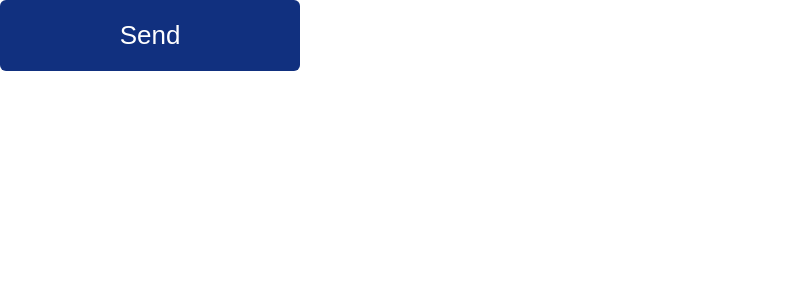
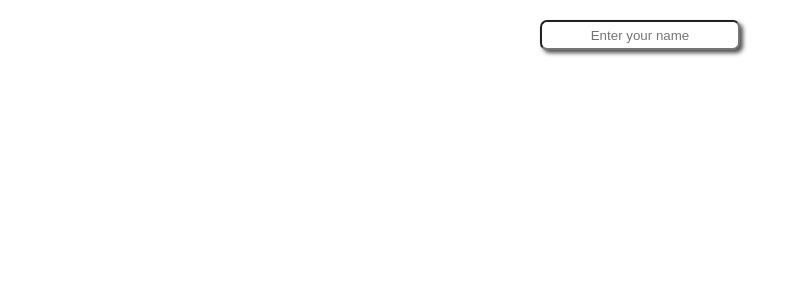
Before and after one commit to Artur-FE/react_ts, a React (Vite) app: page / in a window 1280 px wide. Shown: the top 300 px of the page, without its empty margins (0-809 px from the left). Built offline with nearby package versions, Linux system fonts and the light colour scheme.

Commit message:
homework06

```diff
--- a/src/App.tsx
+++ b/src/App.tsx
@@ -1,12 +1,15 @@
 /* eslint-disable @typescript-eslint/no-unused-vars */
-import Lesson06 from "./lessons/Lesson06/Lesson06";
+// import Lesson06 from "./lessons/Lesson06/Lesson06";
 // import Task6 from "./lessons/Lesson06/Lesson06";
+
+import Homework06 from "./homeworks/Homework06";
 
 function App() {
 
   return (
     <>
-      <Lesson06/>
+      {/* <Lesson06/> */}
+      <Homework06 />
     </>
   )
 }
--- /dev/null
+++ b/src/components/Input/Input.tsx
@@ -0,0 +1,7 @@
+/* eslint-disable @typescript-eslint/no-unused-vars */
+import './styles.css'
+function Input() {
+    return <input className="input-name" name="user_name" placeholder="Enter your name" />
+}
+
+export default Input;
--- /dev/null
+++ b/src/components/Input/styles.css
@@ -0,0 +1,15 @@
+.input-name {
+    width: 200px;
+    height: 30px;
+    margin: 0 auto;
+    margin-top: 20px;
+    border-radius: 7px;
+    text-align: center;
+    box-shadow: 3px 3px 4px 0 #4e4e4e;
+    outline: none;
+
+}
+
+.input-name:focus {
+    border-color: rgb(0, 0, 0);
+  }
--- /dev/null
+++ b/src/homeworks/Homework06.tsx
@@ -0,0 +1,8 @@
+/* eslint-disable @typescript-eslint/no-unused-vars */
+import Input from "../components/Input/Input";
+
+function Homework06() {
+    return <Input />
+}
+
+export default Homework06;
```
